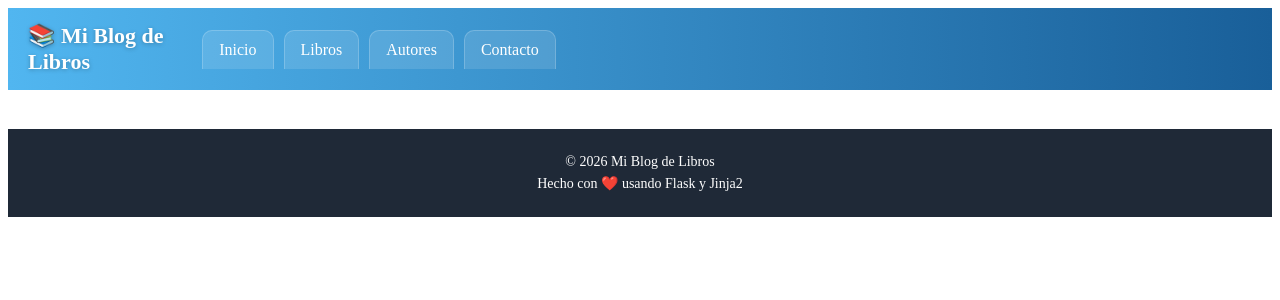
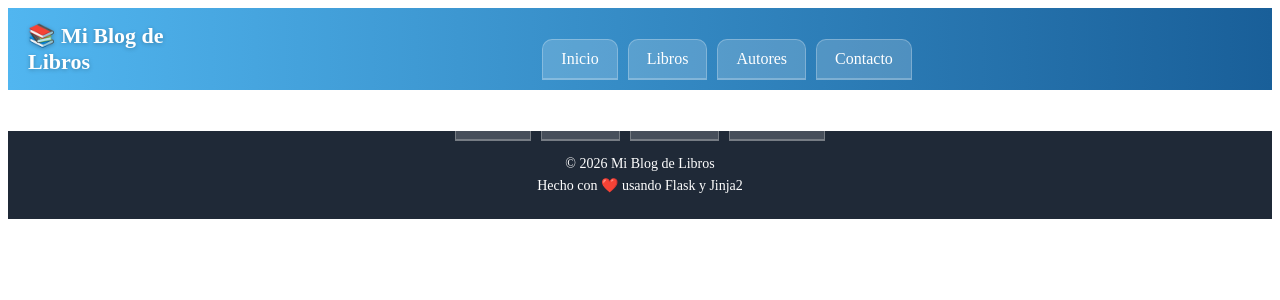
Before and after one commit to Eprian/blog_libros, a Flask app: page / in a window 1280 px wide. Shown: the top 300 px of the page. Run offline with Flask 3, Linux system fonts and the light colour scheme.

Commit message:
pestañas navegador

```diff
--- a/static/navigator.css
+++ b/static/navigator.css
@@ -1,34 +1,41 @@
 /* Estilo base del navbar */
+/* Contenedor del navbar */
 .navbar {
   width: 100%;
+  display: flex;
+  justify-content: center; /* centra las pestañas */
 }
-
+/* Menú centrado */
 .navbar__menu {
   list-style: none;
   display: flex;
   gap: 10px;
   margin: 0;
   padding: 0;
+  position: relative;
+  bottom: -10px; /* hace que las pestañas queden pegadas al borde inferior */
 }
-
 .navbar__item {
   display: flex;
 }
 
+/* Estilo de cada pestaña */
 .navbar__link {
   display: block;
-  padding: 10px 16px;
+  padding: 10px 18px;
   text-decoration: none;
   color: #fff;
-  background: rgba(255, 255, 255, 0.12);
-  border: 1px solid rgba(255, 255, 255, 0.2);
-  border-bottom: none;
+  background: rgba(255, 255, 255, 0.18);
+  border: 1px solid rgba(255, 255, 255, 0.25);
+  border-bottom: 2px solid rgba(255, 255, 255, 0.25);
   border-radius: 10px 10px 0 0;
   transition: background 0.2s ease;
 }
 
+
+/* Hover */
 .navbar__link:hover {
-  background: rgba(255, 255, 255, 0.2);
+  background: rgba(255, 255, 255, 0.25);
 }
 
 /* Tab activa (la página actual) */
@@ -37,4 +44,5 @@
   color: #333;
   font-weight: bold;
   border-color: #ddd;
+  border-bottom-color: transparent; /* crea continuidad con el contenido */
 }
```
